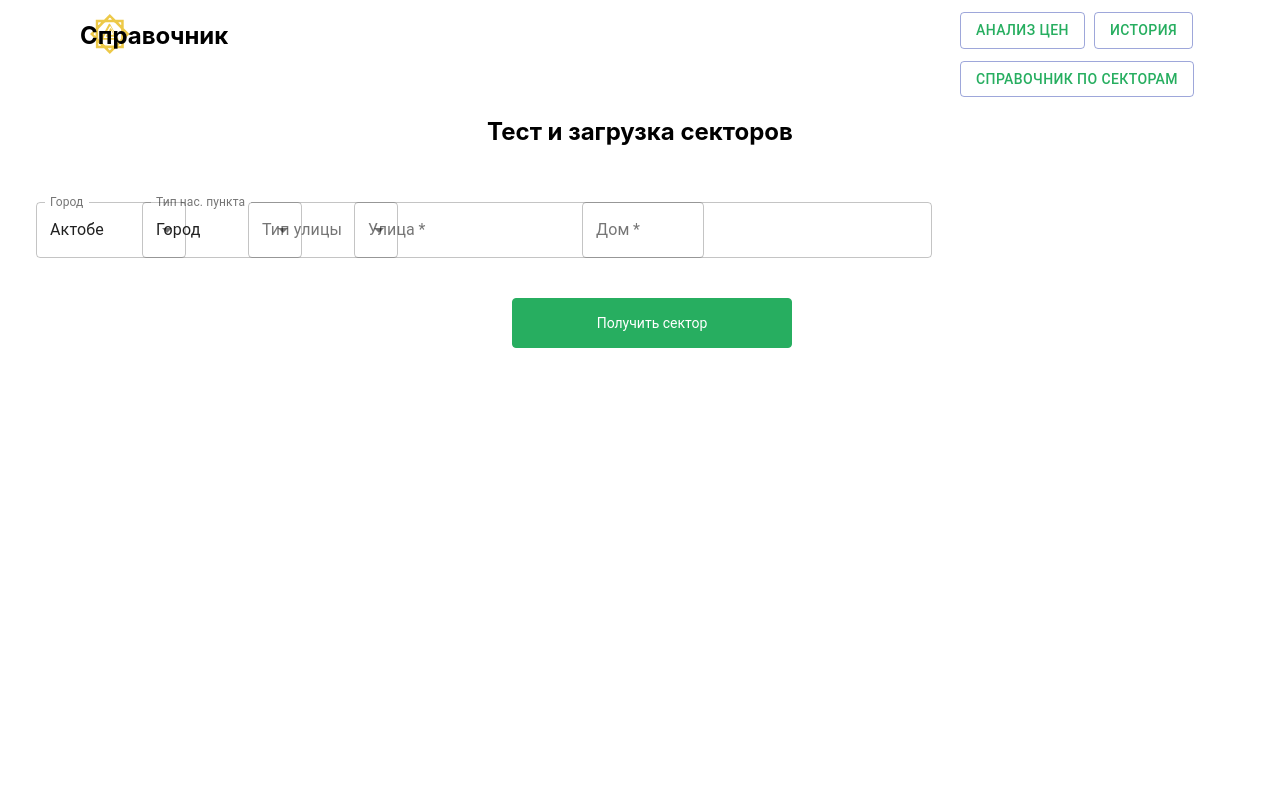
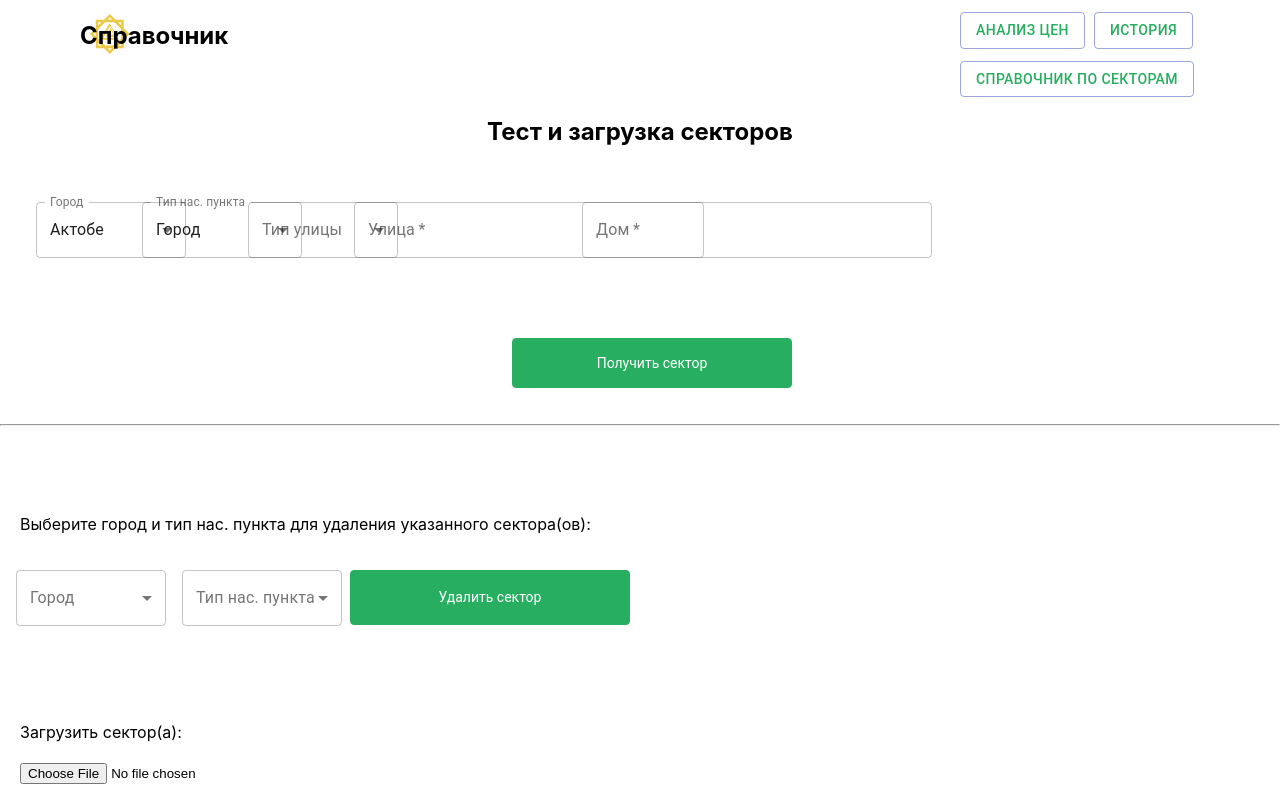
Before and after one commit to ZhamMichelle/bcc.pledgeref, a React (Create React App) app: page /refsector in a window 1280 px wide. Shown: the top 800 px of the page. Built offline with nearby package versions, Linux system fonts and the light colour scheme.

Commit message:
upload coordinates

```diff
--- a/src/api/Services.ts
+++ b/src/api/Services.ts
@@ -266,6 +266,12 @@ return server.get(`/reference/api/kato/children/city/?city=${city}`, {
       })
     }
 
+    async DeleteSector(cityDelete: string, typeDelete: string): Promise<string>{
+        return server.delete(`/coordinates/${cityDelete}/${typeDelete}`,{
+          baseURL: webConfigEnv.BCC_PLEDGEREFBACK,
+        })
+    }
+
     async Download() {
       return service.getRestClient()
         .get("/logging/download/",  { responseType: "blob" });
--- a/src/components/RefSector.tsx
+++ b/src/components/RefSector.tsx
@@ -83,12 +83,20 @@ export const RefSector = () =>{
     const [username, setUsername] = useState(new UserContext());
     const [helperAlert, setHelperAlert] = useState(false);
     const [pos, setPos] = useState([] as Pos[]);
+    const [cityDelete, setCityDelete] = useState("")
+    const [typeDelete, setTypeDelete] = useState("")
+    const [fileName, setFileName] = useState("")
     var services = new Services();
 const onSubmit = (e:any) =>{
-    e.preventDefault();
-
+  e.preventDefault();
   services.YandexApi(typeLocCity,typeLocality,locality,city,typeStreet.replace(" ", "+"),street.replace(" ", "+"),house).then(str=>setResult(str))
 }
+
+const onDeleteSector = (e:any)=>{
+  e.preventDefault();
+  services.DeleteSector(cityDelete, typeDelete).then(json=>{setUploadResult(json); setHelperAlert(!helperAlert)})
+}
+
 useEffect(()=>{setUsername(JSON.parse(localStorage.getItem("userContext") || '{}'))},[]);
 useEffect(()=>{
      var XMLParser = require('react-xml-parser');
@@ -105,9 +113,11 @@ if(!!pos[0]?.value){
 },[pos])
 
 const onFileChange = (e: ChangeEvent<HTMLInputElement>): void => {
+  //debugger;
   const obj = {hello: 'world'};
   const blob1 = new Blob([JSON.stringify(obj, null, 2)], {type : 'application/json'});
   var file = e.target.files;
+  setFileName(file?.[0]?.name || "");
   var formData = new FormData();
   formData.append('body', file?.[0] || blob1);
   if(!!file){
@@ -120,7 +130,10 @@ useEffect(()=>{
   }
   else if(uploadResult.includes("Пустое")) alert( `Ошибка! ${uploadResult}`)
   else if(uploadResult.includes("формат")) alert( `Ошибка! ${uploadResult}`)
-  else if(uploadResult==="Error") alert("Ошибка в формате данных!");
+  else if(uploadResult==="Error") alert("Ошибка в формате данных!")
+  else if(uploadResult==="Deleted") alert("Удалено успешно!")
+  else if(uploadResult==="NoData") alert("Не найден данный сектор!")
+  else if(uploadResult==="Error delete") alert("Произошла ошибка!")
   },[ helperAlert])
     return(
         <>
@@ -169,44 +182,12 @@ useEffect(()=>{
             {typeLocCity!="Город" ?
             <>
             <Grid item xs={1}>
-                <FormControl variant="outlined" className={classes.formControl}>
-              <InputLabel htmlFor="locality">Тип адм. центра</InputLabel>
-              <Select
-                native
-                required
-                value={typeLocality}
-                onChange={(e: any) => {setTypeLocality(e.target.value)}}
-                label="нас. пункт"
-                style={{width: "170px" }}
-              >
-                <option></option>
-                {typeLocalities.map((m, i) => (
-                  <option key={i} value={m}>
-                    {m}
-                  </option>
-                ))}
-              </Select>
-            </FormControl>
+            <TextField required id="outlined-basic" variant="outlined" label="Тип адм. центра" value={typeLocality} style={{ width: "170px" }}
+              onChange={(e: any) =>  setTypeLocality(e.target.value)}/>
             </Grid>
             <Grid item xs={1}>
-                <FormControl variant="outlined" className={classes.formControl}>
-              <InputLabel htmlFor="locality">Нас. пункт</InputLabel>
-              <Select
-                native
-                required
-                value={locality}
-                onChange={(e: any) => {setLocality(e.target.value)}}
-                label="нас. пункт"
-                style={{width: "160px" }}
-              >
-                <option></option>
-                {localities.map((m, i) => (
-                  <option key={i} value={m}>
-                    {m}
-                  </option>
-                ))}
-              </Select>
-            </FormControl>
+            <TextField required id="outlined-basic" variant="outlined" label="Нас. пункт" value={locality} style={{ width: "160px" }}
+              onChange={(e: any) =>  setLocality(e.target.value)}/>
             </Grid> </> : <></>
           }
             <Grid item xs={1}>
@@ -234,7 +215,17 @@ useEffect(()=>{
               <TextField required id="outlined-basic" variant="outlined" label="Дом" value={house} style={{ width: "350px" }}
               onChange={(e: any) => setHouse(e.target.value)}/>
               </Grid>
-              {/* <Grid item xs={12} className={classes.formControl}><input type='file' id='input' style={{float: "right"}} onChange={(e)=>onFileChange(e)}/></Grid> */}
+
+
+              <Grid item xs={12} className={classes.formControl}>
+              {/* <div id="my_bar">
+               <input id="test" type="text" name="example" list="exampleList" style={{ width: "350px"  }} />
+              <datalist id="exampleList">
+                <option value="A"/>
+                <option value="B"/>
+              </datalist>
+              </div> */}
+              </Grid>
               <Grid item xs={12}>
               <div style={{ textAlign: 'center' }}>
                          <input type="submit" value="Получить сектор" className='pxbutton'/>
@@ -245,7 +236,52 @@ useEffect(()=>{
 <Grid item xs={12}>
                 {!!sector ? <h2 style={{ paddingLeft: '40px' }}>Сектор {sector}</h2> : <></>}
 </Grid>
-
+<hr/>
+<br/><br/><br/><br/>
+<form onSubmit={(e: any) =>
+              onDeleteSector( e)}>
+<Grid><div style={{paddingLeft: "20px"}}>Выберите город и тип нас. пункта для удаления указанного сектора(ов):</div></Grid>
+<br/>
+<Grid item xs={12} className={classes.formControl}>  <FormControl variant="outlined" className={classes.formControl}>
+              <InputLabel htmlFor="city">Город</InputLabel>
+              <Select
+                native
+                required
+                value={cityDelete}
+                onChange={(e: any) => {setCityDelete(e.target.value)}}
+                label="Город"
+                style={{width: "150px"}}
+              >
+                <option></option>
+                {cities.map((m, i) => (
+                  <option key={i} value={m}>
+                    {m}
+                  </option>
+                ))}
+              </Select>
+            </FormControl>
+            <FormControl variant="outlined" className={classes.formControl}>
+              <InputLabel htmlFor="locality">Тип нас. пункта</InputLabel>
+              <Select
+                native
+                required
+                value={typeDelete}
+                onChange={(e: any) => {setTypeDelete(e.target.value)}}
+                label="Тип нас. пункта"
+                style={{width: "160px" }}
+              >
+                <option></option>
+                  <option key={1} value={"Город"}>Город</option>
+                  <option key={2} value={"Нас. пункт"}>Нас. пункт</option>
+              </Select>
+            </FormControl>
+            <input type='submit' value='Удалить сектор' className='pxbutton' style={{ height: "55px"}}/>
+            </Grid>
+            </form>
+            <br/><br/><br/><br/>
+            <Grid><div style={{paddingLeft: "20px"}}>Загрузить сектор(а):</div>
+            <br/>
+            <input type='file' id='input' style={{paddingLeft: "20px"}} onChange={(e)=>onFileChange(e)}/></Grid>
         </React.Fragment>
         </>
     )
```
